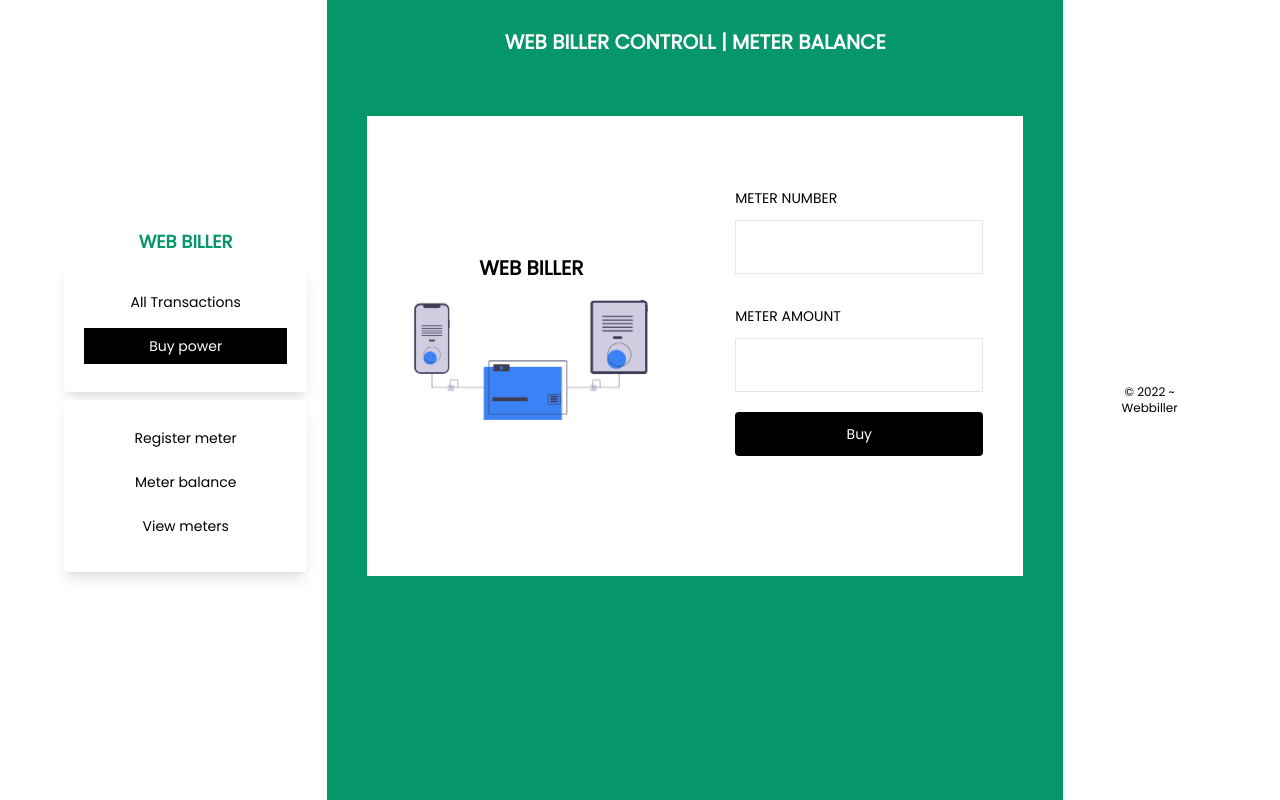
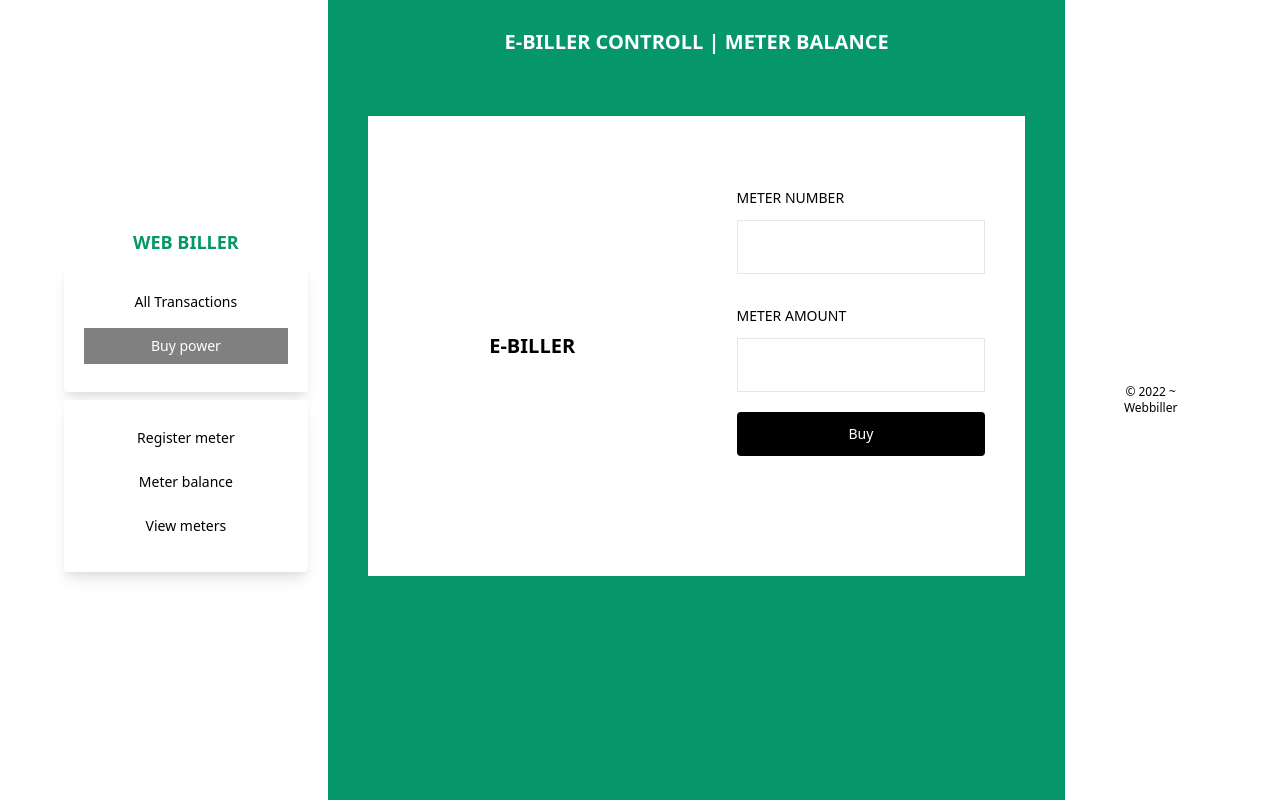
Before and after one commit to Best-Verie/biller-frontend, a React (Create React App) app: page /balance/add in a window 1280 px wide. Built offline with nearby package versions, Linux system fonts and the light colour scheme.

Commit message:
deleted sider

```diff
--- a/src/App.css
+++ b/src/App.css
@@ -3,7 +3,7 @@
 }
 
 body {
-  font-family: 'Poppins', sans-serif !important;
+  /* font-family: 'Poppins', sans-serif !important; */
 }
 
 .App-logo {
@@ -12,12 +12,12 @@ body {
 }
 
 a:hover {
-  background-color: black;
+  background-color: gray;
   color: #fff;
 }
 
 .active {
-  background-color: black;
+  background-color: gray;
   color: #fff;
 }
 
@@ -43,7 +43,7 @@ a:hover {
 }
 
 .App-header {
-  background-color: #282c34;
+  background-color: #5D3FD3;
   min-height: 100vh;
   display: flex;
   flex-direction: column;
@@ -54,7 +54,7 @@ a:hover {
 }
 
 .App-link {
-  color: #61dafb;
+  color: #5D3FD3;
 }
 
 @keyframes App-logo-spin {
--- a/src/components/AddBalance.jsx
+++ b/src/components/AddBalance.jsx
@@ -1,6 +1,5 @@
 import { useState } from 'react';
 import { useHistory } from 'react-router-dom';
-import cards from "../images/cards.png"
 import { AddTransation } from '../services/api';
 export function AddBalance() {
     const [number, setNumber] = useState('');
@@ -34,12 +33,11 @@ export function AddBalance() {
     }
 
     return <div className="text-black ">
-        <div className="card bg-green-600 p-5 text-xl text-white font-bold mb-5">WEB BILLER CONTROLL | METER BALANCE</div>
+        <div className="card bg-green-600 p-5 text-xl text-white font-bold mb-5">E-BILLER CONTROLL | METER BALANCE</div>
         <div className="lg:flex p-5">
             <div className="bg-white lg:w-1/2 p-5 flex items-center text-sm text-gray-400">
                 <div className="m-auto">
-                    <div className="title text-black font-bold text-xl">WEB BILLER</div>
-                    <img src={cards} alt="" />
+                    <div className="title text-black font-bold text-xl">E-BILLER</div>
                 </div>
 
             </div>
--- a/src/components/Logs.jsx
+++ b/src/components/Logs.jsx
@@ -28,14 +28,14 @@ export function Logs() {
 
                         <div className="bg-white rounded shadow-lg text-black p-5 my-4 lg:flex gap-5 w-full">
                             <div className="lg:w-1/5 mb-2 card--code">
-                                <div className="title font-bold mb-3">TOKEN</div>
+                                <div className="title font-bold mb-3">token</div>
 
                                 <Skeleton height={25} width={Math.ceil((Math.random() + 9) * 9) + "%"} />
 
 
                             </div>
                             <div className="lg:w-1/5 mb-2 card--balance">
-                                <div className="title font-bold mb-3">METER</div>
+                                <div className="title font-bold mb-3">meter number</div>
 
 
                                 <Skeleton height={25} width={Math.ceil((Math.random() + 10) * 9) + "%"} />
@@ -43,7 +43,7 @@ export function Logs() {
 
                             </div>
                             <div className="lg:w-1/5 mb-2 card--balance">
-                                <div className="title font-bold mb-3">AMOUNT</div>
+                                <div className="title font-bold mb-3">amount </div>
 
 
                                 <Skeleton height={25} width={Math.ceil((Math.random() + 10) * 9) + "%"} />
@@ -51,7 +51,7 @@ export function Logs() {
 
                             </div>
                             <div className="lg:w-1/5 mb-2">
-                                <div className="title font-bold mb-3">DURATION</div>
+                                <div className="title font-bold mb-3">duration </div>
 
 
                                 <Skeleton height={25} width={Math.ceil((Math.random() + 10) * 9) + "%"} />
```
Also changed, not shown: src/components/Dashboard.jsx (+3 -6 lines).
